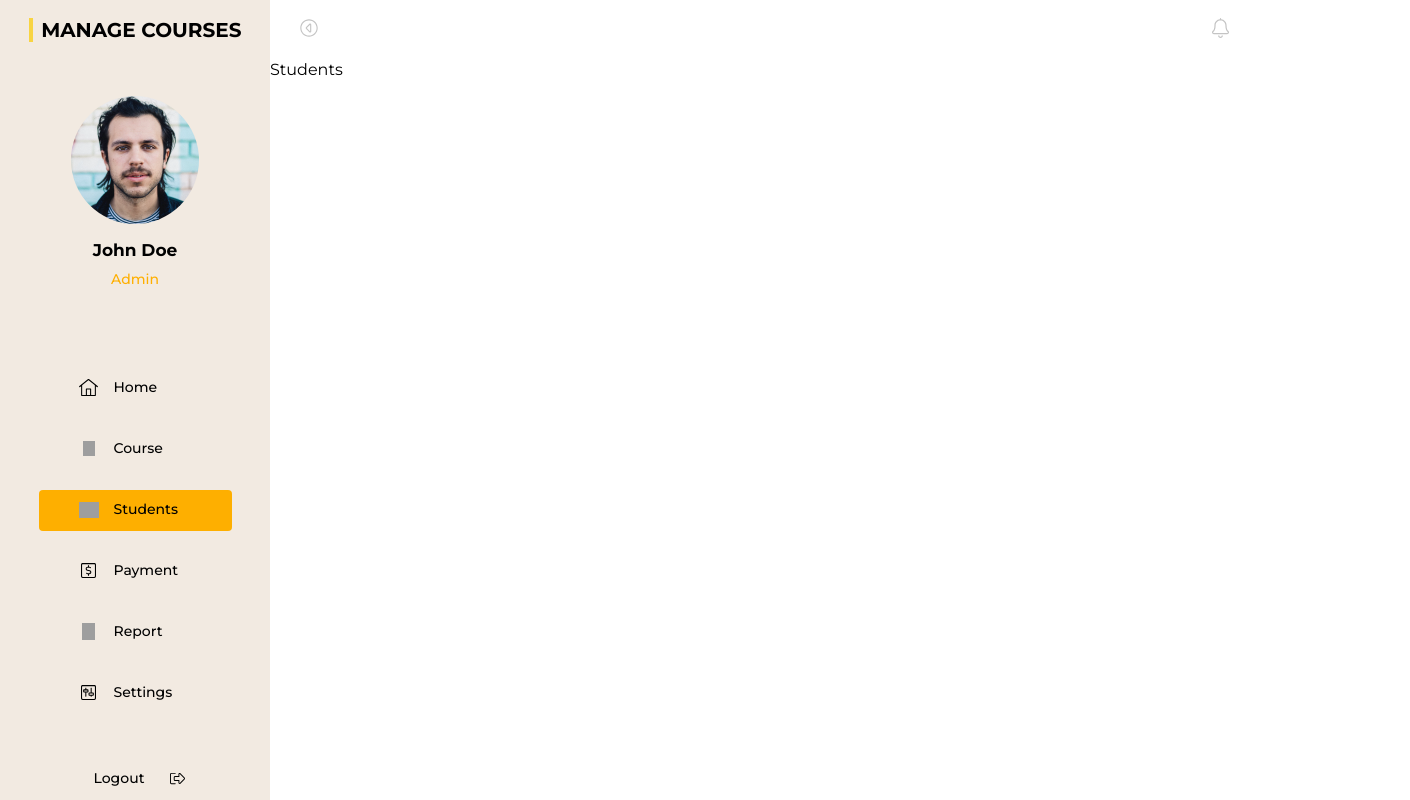
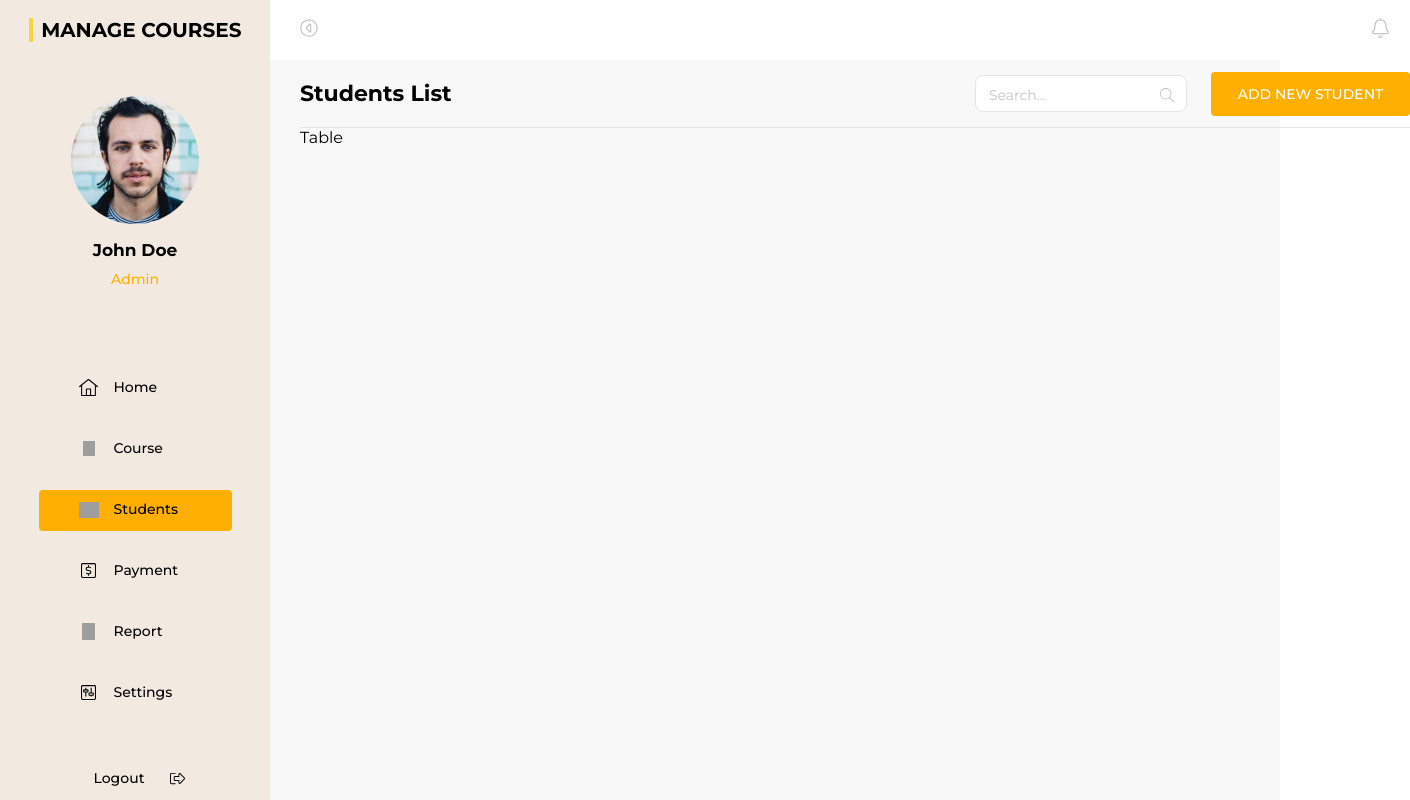
Before and after one commit to aygunbyr/course-management-system, a Next.js app: page /dashboard/students in a window 1280 px wide. Shown: the whole page, 1410 px wide, since content can reach past the window. Built offline with nearby package versions, Linux system fonts and the light colour scheme; no server answers; grey boxes are pictures that could not be loaded.

Commit message:
feat: table component topbar

```diff
--- a/app/dashboard/Dashboard.module.css
+++ b/app/dashboard/Dashboard.module.css
@@ -3,6 +3,7 @@
   flex-direction: row;
   width: 100wv;
   min-height: 100vh;
+  background-color: #f8f8f8;
 }
 
 .container {
--- a/app/dashboard/components/Header/Header.module.css
+++ b/app/dashboard/components/Header/Header.module.css
@@ -1,5 +1,7 @@
 .header {
   display: flex;
+  position: fixed;
+  width: 1170px;
   flex-direction: row;
   justify-content: space-between;
   align-items: center;
--- /dev/null
+++ b/app/dashboard/components/Table/Table.module.css
@@ -0,0 +1,84 @@
+.table {
+  width: 1110px;
+}
+
+.title {
+  font-family: 'Montserrat', sans-serif;
+  font-size: 22px;
+  font-weight: 700;
+  line-height: 27px;
+  letter-spacing: 0em;
+  text-align: left;
+  color: #000000;
+  display: inline-block;
+  margin-top: 20px;
+}
+
+.topbar {
+  width: 1110px;
+  height: 68px;
+  border-bottom: 1px solid #e5e5e5;
+  /* border: 1px solid red; */
+}
+
+.search {
+  display: block;
+  position: absolute;
+  width: 212px;
+  height: 37px;
+  top: 75px;
+  left: 975px;
+  border-radius: 8px;
+  border: 1px solid #e5e5e5;
+  background: #ffffff;
+}
+
+.searchInput {
+  position: relative;
+  width: 160px;
+  height: 17px;
+  top: 9px;
+  left: 13px;
+  font-family: 'Montserrat', sans-serif;
+  font-size: 14px;
+  font-weight: 400;
+  line-height: 17px;
+  letter-spacing: 0em;
+  text-align: left;
+  border: none;
+}
+
+.searchInput:focus {
+  outline: none;
+}
+
+.searchInput::placeholder {
+  color: #c4c4c4;
+}
+
+.searchIcon {
+  position: relative;
+  top: 11px;
+  left: 24px;
+  width: 14px;
+  height: 14px;
+  color: #c4c4c4;
+}
+
+.btn {
+  width: 199px;
+  height: 44px;
+  position: absolute;
+  top: 72px;
+  left: 1211px;
+  border-radius: 4px;
+  border: none;
+  background: #feaf00;
+  color: #ffffff;
+  font-family: 'Montserrat', sans-serif;
+  font-size: 14px;
+  font-weight: 500;
+  line-height: 17px;
+  letter-spacing: 0em;
+  text-align: center;
+}
--- /dev/null
+++ b/app/dashboard/components/Table/index.tsx
@@ -0,0 +1,50 @@
+import React, { useEffect, useState } from 'react'
+import Image from 'next/image'
+import styles from './Table.module.css'
+import SearchIcon from '@/public/assets/icons/search.svg'
+
+type TableProps = {
+  title: string
+  cols: string[]
+  data: any
+}
+
+function Table({ title, cols, data }: TableProps) {
+  const [searchText, setSearchText] = useState<string>('')
+
+  return (
+    <section className={styles.table}>
+      <div className={styles.topbar}>
+        <h1 className={styles.title}>{title}</h1>
+        <div className={styles.search}>
+          <input
+            type="text"
+            className={styles.searchInput}
+            placeholder="Search..."
+            onChange={(e) => setSearchText(e.target.value)}
+            value={searchText}
+          />
+          <span className={styles.searchIcon}>
+            <Image
+              src={SearchIcon}
+              width={14}
+              height={14}
+              alt="Search Icon"
+              aria-label="Search Icon"
+            />
+          </span>
+        </div>
+        <button
+          className={styles.btn}
+          onClick={() => alert('You have clicked button!')}
+        >
+          ADD NEW STUDENT
+        </button>
+      </div>
+      {/* {data && <pre>{JSON.stringify(data, null, 2)}</pre>} */}
+      Table
+    </section>
+  )
+}
+
+export default Table
--- a/app/dashboard/students/page.tsx
+++ b/app/dashboard/students/page.tsx
@@ -1,7 +1,25 @@
-import React from 'react'
+'use client'
+import React, { useEffect, useState } from 'react'
+import { fetchStudents } from '@/app/services'
+import styles from '../Dashboard.module.css'
+import Table from '../components/Table'
 
 function Students() {
-  return <div>Students</div>
+  const [students, setStudents] = useState(null)
+
+  useEffect(() => {
+    ;(async () => {
+      const students = await fetchStudents()
+
+      setStudents(students)
+    })()
+  }, [])
+
+  return (
+    <div className={styles.students}>
+      <Table title="Students List" cols={[]} data={students} />
+    </div>
+  )
 }
 
 export default Students
--- /dev/null
+++ b/app/services.ts
@@ -0,0 +1,8 @@
+import axios from "axios";
+
+const fetchStudents = async () => {
+  const res = await axios.get('https://dummyjson.com/users')
+  return res.data
+}
+
+export {fetchStudents}
--- a/package.json
+++ b/package.json
@@ -12,6 +12,7 @@
     "@types/node": "20.3.2",
     "@types/react": "18.2.14",
     "@types/react-dom": "18.2.6",
+    "axios": "^1.4.0",
     "eslint": "8.43.0",
     "eslint-config-next": "13.4.7",
     "next": "13.4.7",
```
Also changed, not shown: public/assets/icons/search.svg (added), 1 other file (tests, documents, lock files or other folders).
